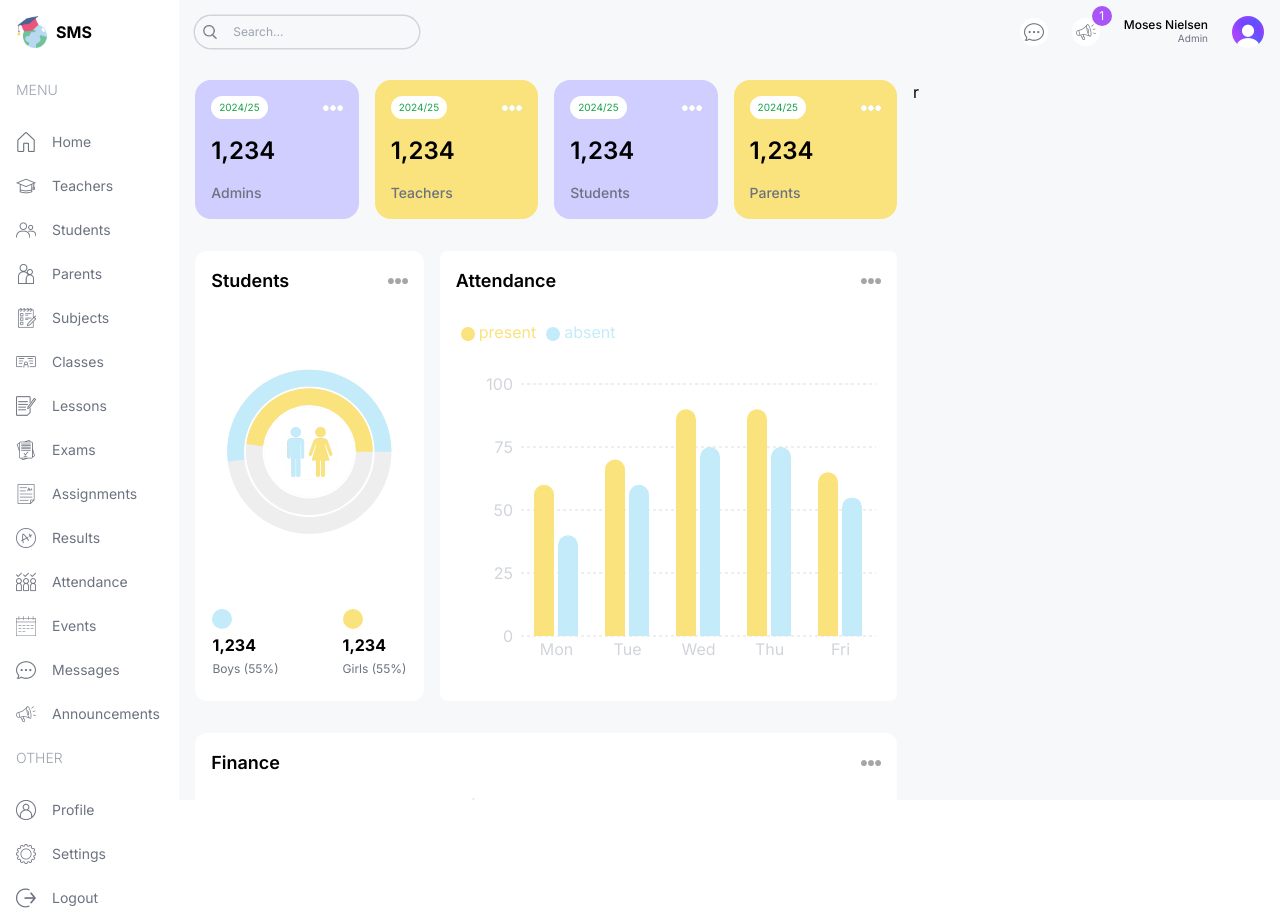
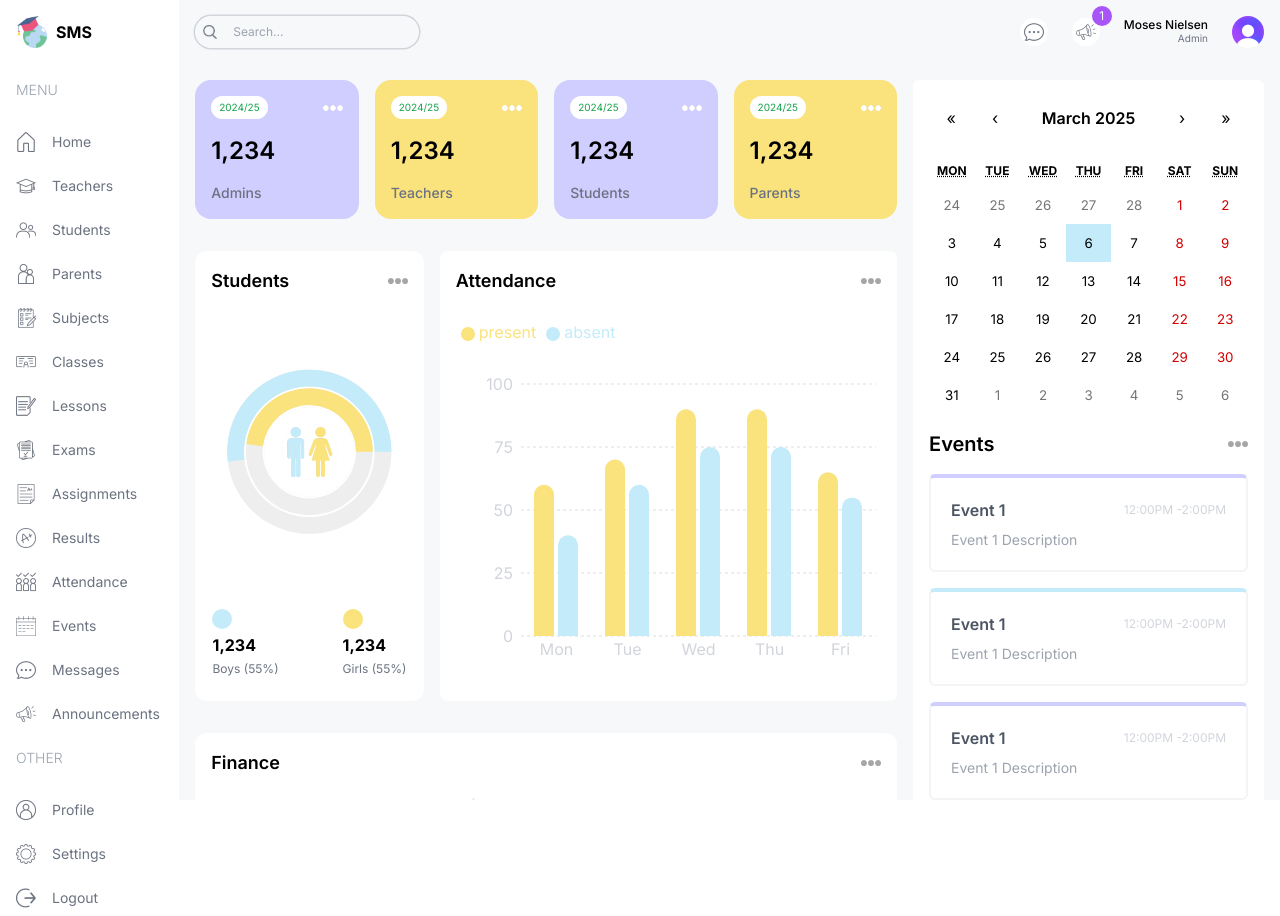
Before and after one commit to Nielsen015/SMS, a Next.js app: page /admin in a window 1280 px wide. Built offline with nearby package versions, Linux system fonts and the light colour scheme.

Commit message:
add EventCalendar and TermCalendar components; integrate Annoucements into AdminPage; update styles and dependencies

```diff
--- a/package.json
+++ b/package.json
@@ -10,8 +10,12 @@
   },
   "dependencies": {
     "next": "14.2.5",
+    "primeflex": "^4.0.0",
+    "primeicons": "^7.0.0",
+    "primereact": "^10.9.3",
     "prisma": "^6.4.1",
     "react": "^18",
+    "react-calendar": "^5.1.0",
     "react-dom": "^18",
     "recharts": "^2.15.1"
   },
--- a/src/app/(dashboard)/admin/page.tsx
+++ b/src/app/(dashboard)/admin/page.tsx
@@ -2,6 +2,8 @@ import CountChart from "@/components/CountChart"
 import UserCard from "@/components/UserCard"
 import AttendanceChart from "@/components/AttendanceChart"
 import FinanceChart from "@/components/FinanceChart"
+import TermCalendar from "@/components/TermCalendar"
+import Annoucements from "@/components/Annoucements"
 const AdminPage = () => {
   return (
     <div className="p-4 flex gap-4 flex-col md:flex-row">
@@ -31,7 +33,10 @@ const AdminPage = () => {
       </div>
       </div>
       {/* Right */}
-      <div className='w-full lg:w-1/3'>r</div>
+      <div className='w-full lg:w-1/3 flex flex-col gap-8'>
+      <TermCalendar />
+      <Annoucements />
+      </div>
     </div>
   )
 }
--- /dev/null
+++ b/src/app/CalendarStyles.css
@@ -0,0 +1,25 @@
+.custom-calendar .p-datepicker-calendar td {
+    position: relative;
+}
+
+/* Target Sunday (first column in both the header and dates) */
+.custom-calendar .p-datepicker-calendar th:nth-child(1), /* Header (Su) */
+.custom-calendar .p-datepicker-calendar td:nth-child(1) span { /* Dates */
+    color: #be2326 !important;
+    /* font-weight: bold; */
+}
+
+/* Target Saturday (last column in both the header and dates) */
+.custom-calendar .p-datepicker-calendar th:nth-child(7), /* Header (Sa) */
+.custom-calendar .p-datepicker-calendar td:nth-child(7) span { /* Dates */
+    color: green !important;
+    /* font-weight: bold; */
+}
+/* Change the background color of the circle for the current date */
+/* Change the background color of the circle for the current date */
+.custom-calendar .p-datepicker-calendar td.p-highlight {
+    background-color: purple !important; /* Set circle color to purple */
+    color: white !important; /* Set text color to white */
+    border-radius: 50%; /* Ensure it stays circular */
+    font-weight: bold;
+}
--- a/src/app/globals.css
+++ b/src/app/globals.css
@@ -12,3 +12,21 @@
     -ms-overflow-style: none;  /* IE and Edge */
     scrollbar-width: none;  /* Firefox */
 }
+
+.react-calendar{
+    width: 100% !important;
+    border: none !important;
+    font-family: "Inter", sans-serif !important;
+}
+.react-calendar__tile--active{
+    background-color: #C3ebfa !important;
+    color: #000 !important;
+}
+
+/* .react-calendar__month-view__days__day--weekend {
+    color: green !important;
+  } */
+
+  .react-calendar__navigation__label__labelText{
+    font-weight: 600 !important;
+  }
--- a/src/app/layout.tsx
+++ b/src/app/layout.tsx
@@ -2,6 +2,11 @@ import type { Metadata } from "next";
 import { Inter } from "next/font/google";
 import "./globals.css";
 
+// commented for react calendar
+// import 'primereact/resources/themes/lara-light-blue/theme.css';  // Choose your theme
+// import 'primereact/resources/primereact.min.css';
+// import 'primeicons/primeicons.css';
+// import 'primeflex/primeflex.css';
 const inter = Inter({ subsets: ["latin"] });
 
 export const metadata: Metadata = {
--- /dev/null
+++ b/src/components/Annoucements.tsx
@@ -0,0 +1,45 @@
+'use client';
+
+import { Container } from "postcss";
+
+const Annoucements = () => {
+  return (
+    <div className='bg-white p-4 rounded-md'>
+        <div className='flex items-center justify-between'>
+            <h1 className="text-xl font-semibold">Annoucements</h1>
+            <span className="text-xs text-gray-400 cursor-pointer">View All</span>
+        </div>
+        <div className='flex flex-col gap-4 mt-4'>
+            <div className='bg-skyLight rounded-md p-4'>
+                <div className='flex items-center justify-between'>
+                    <h2 className="font-medium">School Opening Dates</h2>
+                    <span className="text-xs text-gray-400 bg-white rounded-md px-1 py-1">2025-01-01</span>
+                </div>
+                <p className='text-sm text-gray-400 mt-1'>
+                        This is a sample announce text that will be used for school opening dates,please note that all classes resume ealry
+                    </p>
+            </div>
+            <div className='bg-purpleLight rounded-md p-4'>
+                <div className='flex items-center justify-between'>
+                    <h2 className="font-medium">School Opening Dates</h2>
+                    <span className="text-xs text-gray-400 bg-white rounded-md px-1 py-1">2025-01-01</span>
+                </div>
+                <p className='text-sm text-gray-400 mt-1'>
+                        This is a sample announce text that will be used for school opening dates,please note that all classes resume ealry
+                    </p>
+            </div>
+            <div className='bg-yellowLight rounded-md p-4'>
+                <div className='flex items-center justify-between'>
+                    <h2 className="font-medium">School Opening Dates</h2>
+                    <span className="text-xs text-gray-400 bg-white rounded-md px-1 py-1">2025-01-01</span>
+                </div>
+                <p className='text-sm text-gray-400 mt-1'>
+                        This is a sample announce text that will be used for school opening dates,please note that all classes resume ealry
+                    </p>
+            </div>
+        </div>
+    </div>
+  )
+}
+
+export default Annoucements
--- /dev/null
+++ b/src/components/EventCalendar.tsx
@@ -0,0 +1,21 @@
+'use client';
+import React, { useState } from "react";
+import { Calendar } from "primereact/calendar";
+import "../app/CalendarStyles.css"; // Import the CSS file
+
+const EventCalendar = () => {
+    const [date, setDate] = useState<Date | null>(null);
+
+    return (
+        <div className="bg-white p-4 rounded-md">
+            <Calendar
+                value={date}
+                onChange={(e) => setDate(e.value as Date)}
+                inline
+                className="custom-calendar"
+            />
+        </div>
+    );
+};
+
+export default EventCalendar;
--- /dev/null
+++ b/src/components/TermCalendar.tsx
@@ -0,0 +1,56 @@
+"use client";
+import { useState } from "react";
+import Calendar from "react-calendar";
+import 'react-calendar/dist/Calendar.css';
+import Image from "next/image";
+// Events
+const events = [
+  {
+    id: 1,
+    title: "Event 1",
+    time: "12:00PM -2:00PM",
+    description: "Event 1 Description",
+  },{
+    id: 1,
+    title: "Event 1",
+    time: "12:00PM -2:00PM",
+    description: "Event 1 Description",
+  },{
+    id: 1,
+    title: "Event 1",
+    time: "12:00PM -2:00PM",
+    description: "Event 1 Description",
+  },{
+    id: 1,
+    title: "Event 1",
+    time: "12:00PM -2:00PM",
+    description: "Event 1 Description",
+  },
+];
+type ValuePiece = Date | null;
+type Value = ValuePiece | [ValuePiece, ValuePiece];
+const TermCalendar = () => {
+    const [value, onChange] = useState<Value>(new Date());
+  return (
+    <div className="bg-white p-4 rounded-md">
+        <Calendar onChange={onChange} value={value} />
+        <div className='flex items-center justify-between'>
+          <h1 className="text-xl font-semibold my-4">Events</h1>
+         <Image src='/moreDark.png' width={20} height={20} alt='add event'/>
+        </div>
+        <div className='flex flex-col gap-4'>
+          {events.map((event) =>(
+            <div className='p-5 rounded-md border-2 border-gray-100 border-t-4 odd:border-t-pirple even:border-t-sky' key={event.id}>
+              <div className='flex items-center justify-between'>
+                <h1 className="font-semibold text-gray-600">{event.title}</h1>
+                <span className="text-gray-300 text-xs">{event.time}</span>
+              </div>
+              <p className="mt-2 text-gray-400 text-sm">{event.description}</p>
+            </div>
+          ))}
+        </div>
+    </div>
+  )
+}
+
+export default TermCalendar
--- a/tailwind.config.ts
+++ b/tailwind.config.ts
@@ -19,7 +19,7 @@ const config: Config = {
         pirple:"#cfceff",
         purpleLight:'#f1f0ff',
         yellow:'#fae27c',
-        yellowLight:'fefce8'
+        yellowLight:'#fefce8'
       }
     },
   },
```
Also changed, not shown: 1 other file (tests, documents, lock files or other folders).
